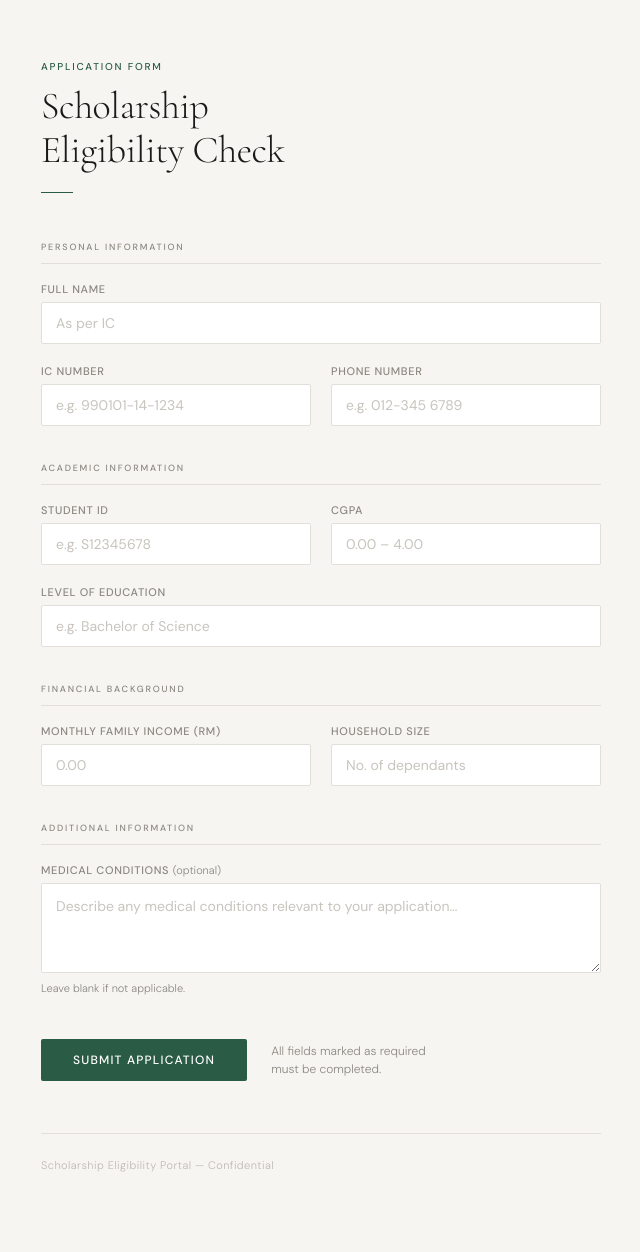
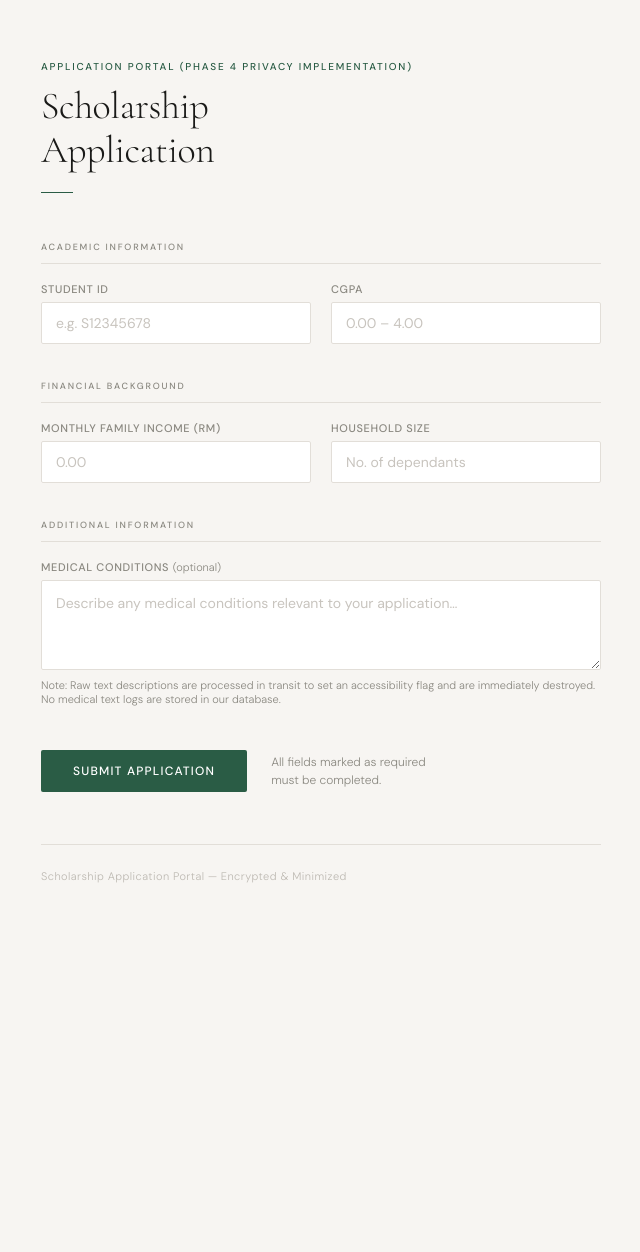
Before and after one commit to h3yzell/ScholarshipEligibility, a Flask app: page / in a window 1280 px wide. Shown: the whole page, without its empty margins (319-959 px from the left). After the commit the page ends 883 px from the top, so only its background shows below. Run offline with Flask 3, Linux system fonts and the light colour scheme.

Commit message:
feature: add dissociation and minimization

```diff
--- a/Phase4/app.py
+++ b/Phase4/app.py
@@ -3,33 +3,55 @@ import sqlite3
 
 app = Flask(__name__)
 
+# ==========================================
+# PRIVACY ENGINEERING HELPER FUNCTIONS
+# ==========================================
+def determine_financial_tier(family_income, household_size):
+    if not household_size or household_size <= 0:
+        return 4
+
+    per_capita_income = family_income / household_size
+
+    if per_capita_income <= 2500:
+        return 4
+    elif per_capita_income <= 5000:
+        return 3
+    elif per_capita_income <= 10000:
+        return 2
+    else:
+        return 1
+
+def determine_academic_tier(CGPA):
+    if CGPA >= 3.7:
+        return 1
+    elif CGPA >= 3.5:
+        return 2
+    elif CGPA >= 3.0:
+        return 3
+    else:
+        return 4
+
 # =========================
 # DATABASE INITIALIZATION
 # =========================
 def init_db():
-
     conn = sqlite3.connect("scholarship.db")
     cursor = conn.cursor()
 
+    # Schema updated to use an integer 'financial_tier' instead of a boolean
     cursor.execute("""
     CREATE TABLE IF NOT EXISTS health_records (
         id INTEGER PRIMARY KEY AUTOINCREMENT,
-        name TEXT,
         student_id TEXT,
-        ic TEXT,
-        education TEXT,
-        phone TEXT,
-        CGPA FLOAT,
-        medication_problems TEXT,
-        family_income FLOAT,
-        household_size INTEGER
+        academic_tier INTEGER,
+        require_medical_attention BOOLEAN,
+        financial_tier INTEGER
     )
     """)
 
     conn.commit()
     conn.close()
 
-# Run database setup
 init_db()
 
 # =========================
@@ -44,28 +66,43 @@ def home():
 # =========================
 @app.route('/submitForm', methods=['POST'])
 def submit_form():
+    def safe_float(val, default=0.0):
+        try:
+            return float(val) if val and val.strip() else default
+        except ValueError:
+            return default
 
-    # Get data from HTML form
-    name = request.form.get('name')
-    student_id = request.form.get('student_id')
-    ic = request.form.get('ic')
-    education = request.form.get('education')
-    phone = request.form.get('phone')
-    CGPA = float(request.form.get('CGPA'))
-    medication_problems = request.form.get('medication_problems')
-    family_income = float(request.form.get('family_income'))
-    household_size = int(request.form.get('household_size'))
+    def safe_int(val, default=1):
+        try:
+            return int(val) if val and val.strip() else default
+        except ValueError:
+            return default
+
+    # Capture transient raw parameters in-memory
+    student_id = request.form.get('student_id', '').strip()
+    CGPA = safe_float(request.form.get('CGPA'))
+    family_income = safe_float(request.form.get('family_income'))
+    household_size = safe_int(request.form.get('household_size'))
+    medication_problems = request.form.get('medication_problems', '').strip()
+
+    # Execute Phase 4 Data Minimization and Transformation
+    academic_tier = determine_academic_tier(CGPA)
+    financial_tier = determine_financial_tier(family_income, household_size)
+
+    if not medication_problems or medication_problems.lower() == "none":
+        require_medical_attention = False
+    else:
+        require_medical_attention = True
 
     # Connect to SQLite database
     conn = sqlite3.connect("scholarship.db")
     cursor = conn.cursor()
 
-    # Insert data into table
+    # Commit only the non-identifiable, derived tier matrices
     cursor.execute("""
-    INSERT INTO health_records
-    (name, student_id, ic, education, phone, CGPA, medication_problems, family_income, household_size)
-    VALUES (?, ?, ?, ?, ?, ?, ?, ?, ?)
-    """, (name, student_id, ic, education, phone, CGPA, medication_problems, family_income, household_size))
+    INSERT INTO health_records (student_id, academic_tier, require_medical_attention, financial_tier)
+    VALUES (?, ?, ?, ?)
+    """, (student_id, academic_tier, require_medical_attention, financial_tier))
 
     conn.commit()
     record_id = cursor.lastrowid
@@ -73,11 +110,11 @@ def submit_form():
     conn.close()
 
     return f"""
-    <h2>Health Data Submitted Successfully!</h2>
-
-    <p>Your Record ID: {formatted_id}</p>
-
+    <h2>Application Processed Successfully!</h2>
+    <p>Your Privacy-Minimized Record ID: {formatted_id}</p>
+    <p style="color: green;">✓ Privacy Control Verified: Raw financial details were dropped and securely abstracted into Financial Tier {financial_tier}.</p>
     <a href="/">Back to Form</a>
     """
+
 if __name__ == '__main__':
     app.run(debug=True)
--- a/Phase4/templates/index.html
+++ b/Phase4/templates/index.html
@@ -3,7 +3,7 @@
 <head>
     <meta charset="UTF-8">
     <meta name="viewport" content="width=device-width, initial-scale=1.0">
-    <title>Scholarship Eligibility Check</title>
+    <title>Scholarship Application</title>
     <link href="https://fonts.googleapis.com/css2?family=Cormorant+Garamond:wght@300;400;500&family=DM+Sans:wght@300;400;500&display=swap" rel="stylesheet">
     <link rel="stylesheet" href="{{ url_for('static', filename='styles.css') }}">
 </head>
@@ -12,35 +12,13 @@
 <div class="container">
 
     <div class="header">
-        <p class="header-label">Application Form</p>
-        <h1>Scholarship<br>Eligibility Check</h1>
+        <p class="header-label">Application Portal (Phase 4 Privacy Implementation)</p>
+        <h1>Scholarship<br>Application</h1>
         <div class="header-divider"></div>
     </div>
 
     <form action="/submitForm" method="POST" novalidate>
 
-        <!-- Personal Information -->
-        <div class="section">
-            <p class="section-title">Personal Information</p>
-            <div class="field-grid">
-                <div class="field">
-                    <label for="name">Full Name</label>
-                    <input type="text" id="name" name="name" placeholder="As per IC" required>
-                </div>
-            </div>
-            <div class="field-grid cols-2" style="margin-top: 20px;">
-                <div class="field">
-                    <label for="ic">IC Number</label>
-                    <input type="text" id="ic" name="ic" placeholder="e.g. 990101-14-1234" required>
-                </div>
-                <div class="field">
-                    <label for="phone">Phone Number</label>
-                    <input type="tel" id="phone" name="phone" placeholder="e.g. 012-345 6789" required>
-                </div>
-            </div>
-        </div>
-
-        <!-- Academic Information -->
         <div class="section">
             <p class="section-title">Academic Information</p>
             <div class="field-grid cols-2">
@@ -53,15 +31,8 @@
                     <input type="number" id="CGPA" name="CGPA" step="0.01" min="0" max="4.00" placeholder="0.00 – 4.00" required>
                 </div>
             </div>
-            <div class="field-grid" style="margin-top: 20px;">
-                <div class="field">
-                    <label for="education">Level of Education</label>
-                    <input type="text" id="education" name="education" placeholder="e.g. Bachelor of Science" required>
-                </div>
-            </div>
         </div>
 
-        <!-- Financial Information -->
         <div class="section">
             <p class="section-title">Financial Background</p>
             <div class="field-grid cols-2">
@@ -76,17 +47,15 @@
             </div>
         </div>
 
-        <!-- Additional Information -->
         <div class="section">
             <p class="section-title">Additional Information</p>
             <div class="field">
                 <label for="medication_problems">Medical Conditions <span style="font-weight:300;text-transform:none;letter-spacing:0;">(optional)</span></label>
                 <textarea id="medication_problems" name="medication_problems" placeholder="Describe any medical conditions relevant to your application…"></textarea>
-                <span class="field-hint">Leave blank if not applicable.</span>
+                <span class="field-hint">Note: Raw text descriptions are processed in transit to set an accessibility flag and are immediately destroyed. No medical text logs are stored in our database.</span>
             </div>
         </div>
 
-        <!-- Submit -->
         <div class="submit-area">
             <button type="submit" class="btn-submit">Submit Application</button>
             <p class="submit-note">All fields marked as required<br>must be completed.</p>
@@ -95,7 +64,7 @@
     </form>
 
     <div class="footer-mark">
-        Scholarship Eligibility Portal &mdash; Confidential
+        Scholarship Application Portal &mdash; Encrypted & Minimized
     </div>
 
 </div>
```
Also changed, not shown: Phase4/scholarship.db.
